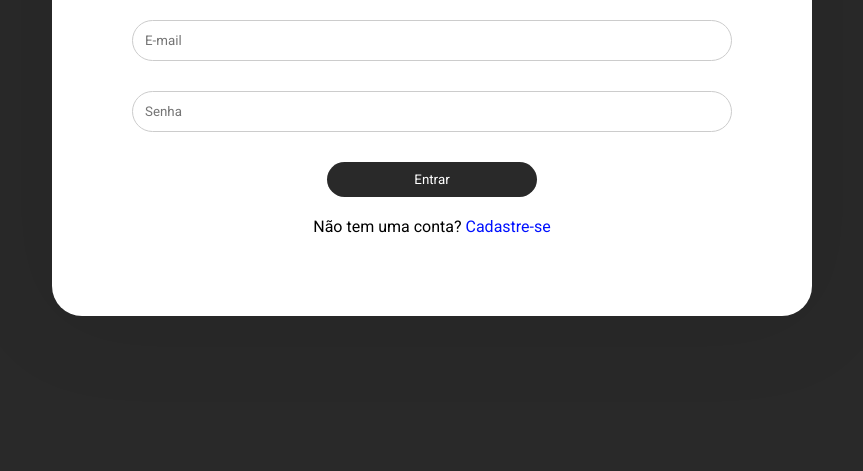
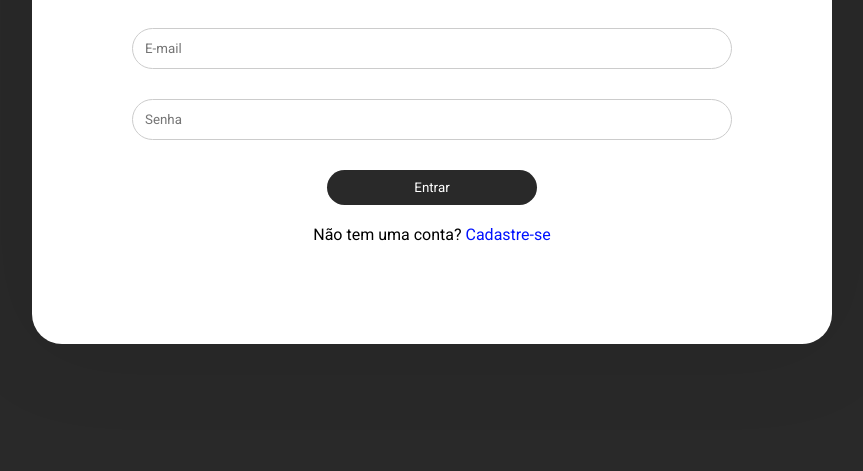
Before and after one commit to MarceloSilva0001/impacta_projeto_controle_financeiro, a website: page views/auth/login.html in a window 1280 px wide. Shown: the part 345-816 px from the top of the page, without its empty margins (208-1071 px from the left). Drawn offline with Linux system fonts and the light colour scheme; files that its build step writes are made by us from their sources.

Commit message:
Alteração CSS Borda e texto
Alterado o tamanho da margem e quebra de texto

```diff
--- a/public/css/register/login.css
+++ b/public/css/register/login.css
@@ -11,7 +11,7 @@ body {
     justify-content: center; /* Centraliza horizontalmente */
     align-items: center;     /* Centraliza verticalmente */
     height: 100vh;           /* Define altura total da tela */
-    margin: 0;               /* Remove margens da página */
+    margin: 1;               /* Remove margens da página */
 }
 
 .title-login {
@@ -21,12 +21,14 @@ body {
 }
 .container {
     background-color: #fff;
-    padding: 80px;           /* Menos padding para um design mais compacto */
+    padding: 100px;           /* Menos padding para um design mais compacto */
     border-radius: 30px;     /* Borda arredondada */
     box-shadow: 0 0 100px rgba(0, 0, 0, 0.1);
-    width: 100%;
+    width: 60%;
     max-width: 600px;        /* Define a largura máxima da caixa */
     text-align: center;
+    border-left: 5%;
+    border-right: 5%;
 }
 
 h2 {
@@ -56,6 +58,7 @@ button {
     border-radius: 30px;
     cursor: pointer;
     text-align: center;
+    word-wrap: break-word;
 }
 
 button:hover {
--- a/public/css/register/register.css
+++ b/public/css/register/register.css
@@ -20,12 +20,14 @@ body {
 }
 .container {
     background-color: #fff;
-    padding: 80px;           /* Menos padding para um design mais compacto */
+    padding: 50px;           /* Menos padding para um design mais compacto */
     border-radius: 30px;     /* Borda arredondada */
     box-shadow: 0 0 100px rgba(0, 0, 0, 0.1);
     width: 100%;
     max-width: 600px;        /* Define a largura máxima da caixa */
     text-align: center;
+    margin-left: 5%;
+    margin-right: 5%;
 }
 
 h2 {
@@ -45,7 +47,7 @@ input {
 
 button {
     font-family: "Roboto", serif;
-    font-weight: 400;
+    font-weight: 300;
     width: 35%;
     padding: 10px;
     background-color: #292929;
@@ -55,6 +57,7 @@ button {
     border-radius: 30px;
     cursor: pointer;
     text-align: center;
+    word-wrap: break-word;
 }
 
 button:hover {
```
